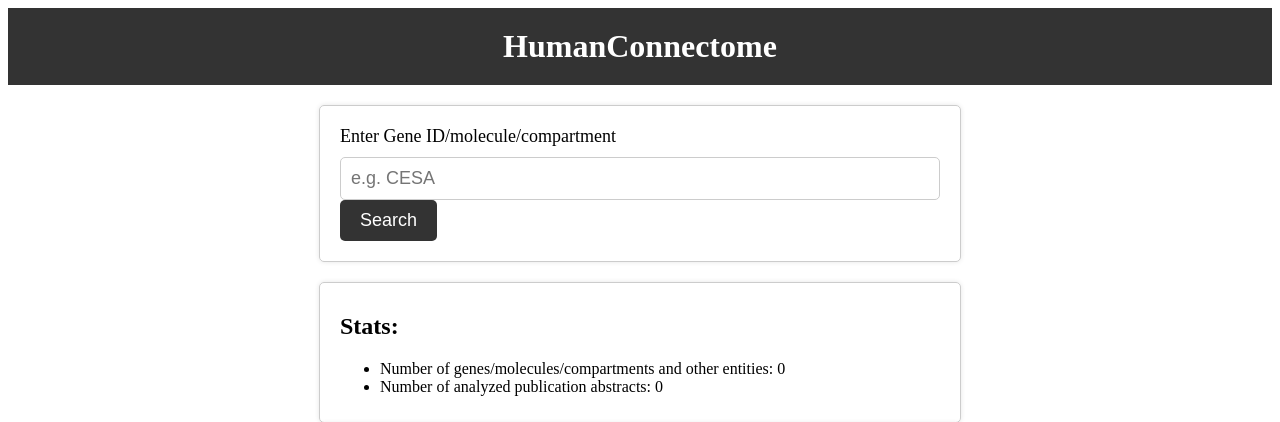
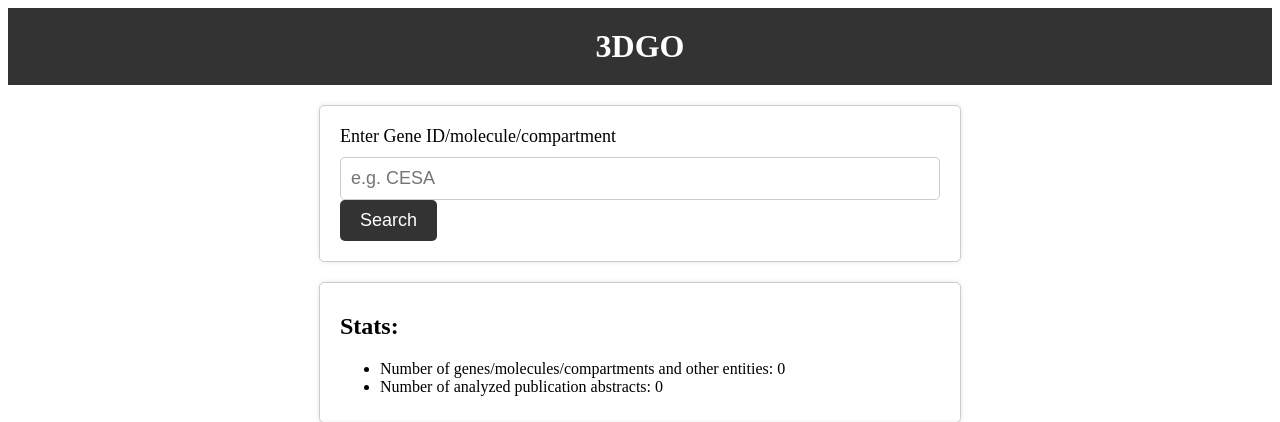
Before and after one commit to cyusong/humanconnectome, a Flask app: page / in a window 1280 px wide. Shown: the top 422 px of the page. Run offline with Flask 2, Linux system fonts and the light colour scheme; parts of the project's set-up code (start-up, migrations or seed data) failed here and were passed over.

Commit message:
Your commit message here

```diff
--- a/templates/index.html
+++ b/templates/index.html
@@ -1,7 +1,7 @@
 <!DOCTYPE html>
 <html>
   <head>
-    <title>HumanConnectome</title>
+    <title>3DGO</title>
     <style>
       /* Add styles for the page header */
       header {
@@ -92,7 +92,7 @@
   </head>
   <body>
     <header>
-      <h1>HumanConnectome</h1>
+      <h1>3DGO</h1>
     </header>
     <form action="/search" method="POST">
       <label for="gene_id">Enter Gene ID/molecule/compartment</label>
```
